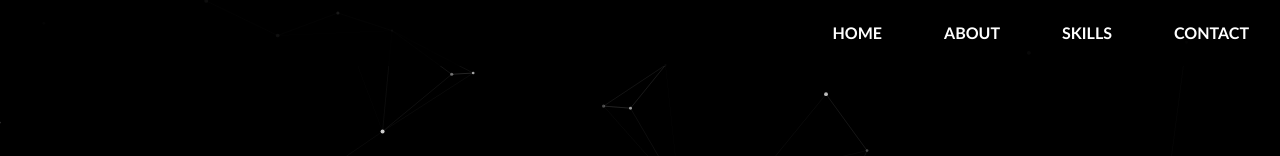
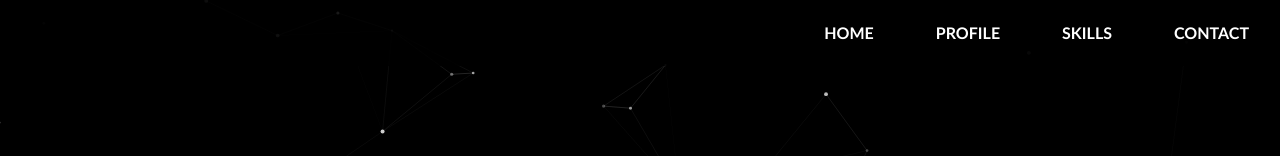
Before and after one commit to drexlermora/drexlermora.github.io, a React (Vite) app: page / in a window 1280 px wide. Shown: the top 156 px of the page. Built offline with nearby package versions, Linux system fonts and the light colour scheme.

Commit message:
code update

```diff
--- a/src/components/Navbar.jsx
+++ b/src/components/Navbar.jsx
@@ -14,7 +14,7 @@ const Navbar = () => {
       </div>
       <ul className={`nav-list ${isMobile ? "mobile" : ""}`}>
         <li><Link to="home" smooth={true} duration={500}>Home</Link></li>
-        <li><Link to="about" smooth={true} duration={500}>About</Link></li>
+        <li><Link to="about" smooth={true} duration={500}>Profile</Link></li>
         <li><Link to="skills" smooth={true} duration={500}>Skills</Link></li>
         <li><Link to="contact" smooth={true} duration={500}>Contact</Link></li>
       </ul>
```
